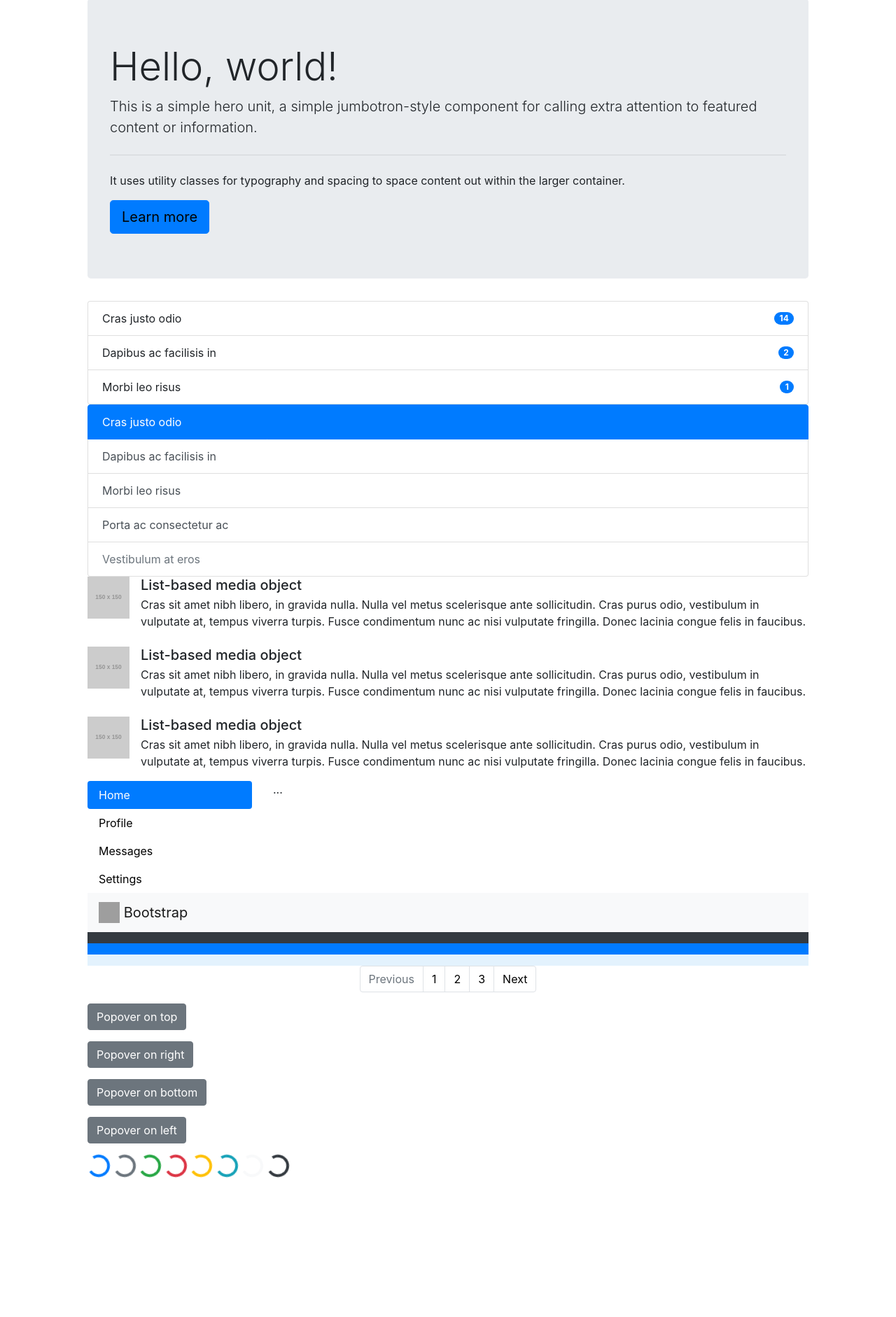
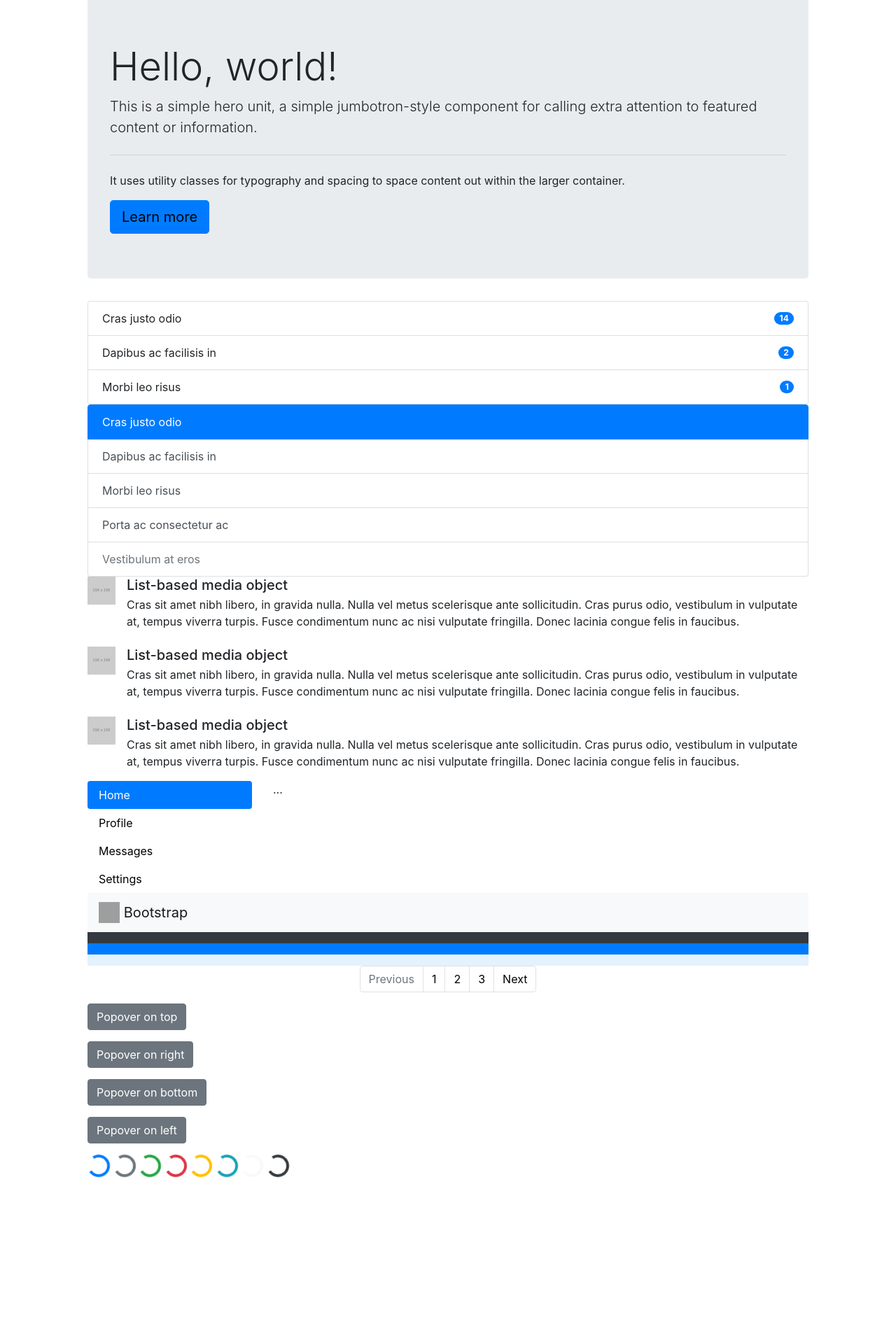
Before and after one commit to naavilam/naavilam.github.io, a Jekyll site: the page built from _posts/2020-10-28-Dumbarton-Style-Guide.md, in a window 1280 px wide. Shown: the part 3820-5702 px from the top of the page at 70% size. Built offline with Jekyll 4.4.1, drawn with Linux system fonts in a browser that asks for light colours; nearby versions of some CDN libraries; comment, search, counter and statistics services are not loaded.

Commit message:
Update files

```diff
--- a/css/main.css
+++ b/css/main.css
@@ -1071,8 +1071,8 @@ $font-family: Proxima, Helvetica, Arial, sans-serif;
 
 /*Limita o icone em education*/
 .media img:not(.talk-thumb) {
-  width: 60px;
-  max-width: 60px;
+  width: 40px;
+  max-width: 40px;
   height: auto;
   object-fit: contain;
 }
```
